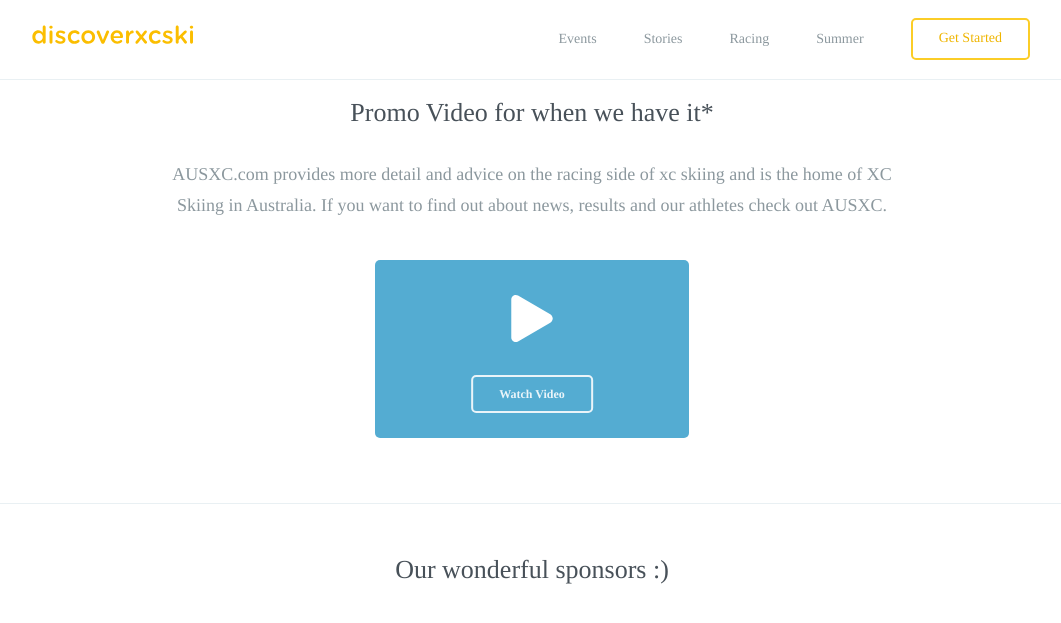
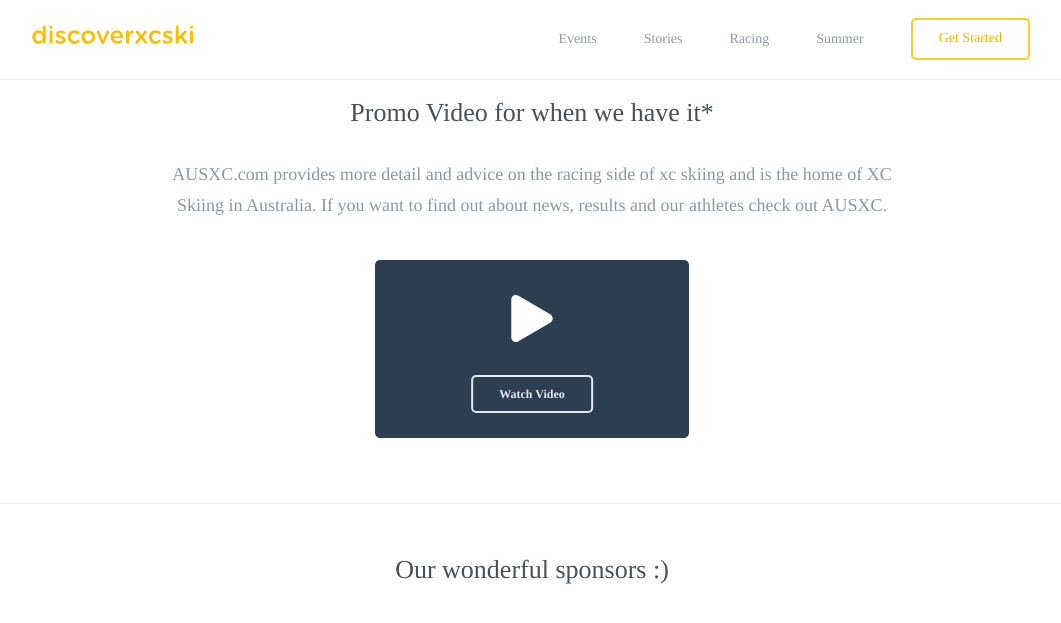
Before and after one commit to robcatto/robcatto.github.io, a Jekyll site: the page index.html, which Jekyll copies as it is, in a window 1280 px wide and 900 px high, scrolled down 3355 px. Shown: the top 623 px of the window, without its empty margins (108-1169 px from the left). Built offline with Jekyll 4.4.1, drawn with Linux system fonts in a browser that asks for light colours; some web fonts are replaced; Markdown is read by kramdown in place of the engine named in the settings.

Commit message:
Update index.html

```diff
--- a/index.html
+++ b/index.html
@@ -777,7 +777,7 @@
 
                     <div class="row">
                          <div class="column three centered">
-                                                <div class="callout-card" style="background: #54ACD2;">
+                                                <div class="callout-card" style="background: #2C3E51;">
                                                     <svg width="90px" height="47px" viewBox="0 0 90 100" version="1.1" xmlns="http://www.w3.org/2000/svg" xmlns:xlink="http://www.w3.org/1999/xlink" xmlns:sketch="http://www.bohemiancoding.com/sketch/ns">
     <!-- Generator: Sketch 3.3.2 (12043) - http://www.bohemiancoding.com/sketch -->
     <title>Play Button</title>
```
